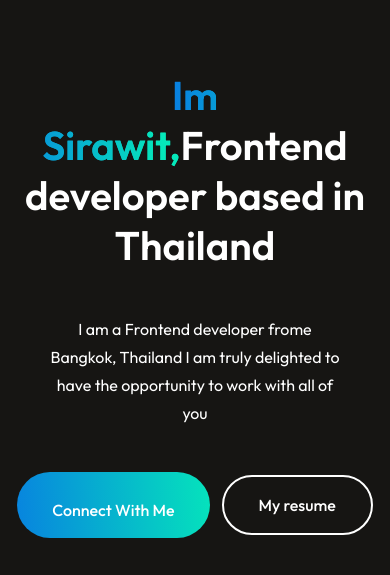
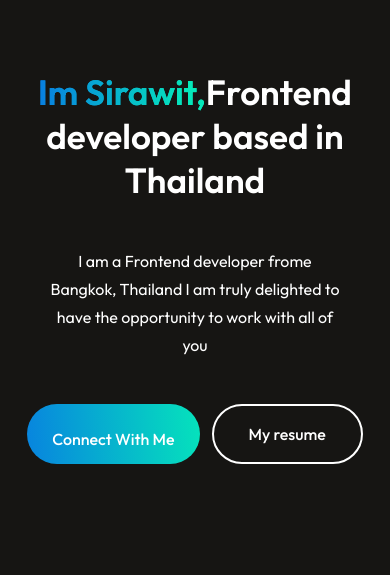
Before and after one commit to Franksirawit98/Portfolio, a React (Vite) app: page / in a window 390 px wide. Shown: the part 447-1022 px from the top of the page. Built offline with nearby package versions, Linux system fonts and the light colour scheme.

Commit message:
แก้ไข Resposive Hero/btn

```diff
--- a/src/Components/Hero/Hero.css
+++ b/src/Components/Hero/Hero.css
@@ -70,39 +70,6 @@ a{
     pointer-events: none;
 }
 
-
- /* 1024px IPAD */
-@media (max-width: 1024px) {
-
-
-    .hero img {
-        margin-top: 100px;
-        width: 300px;
-    }
-
-    .hero h1 {
-        width: 85%;
-        font-size: 60px;
-    }
-
-    .hero p {
-        width: 70%;
-        font-size: 20px;
-        line-height: 36px;
-    }
-
-    .hero-action {
-        gap: 20px;
-        font-size: 20px;
-    }
-
-    .hero-connect,
-    .hero-resume {
-        padding: 22px 40px;
-        border-radius: 45px;
-    }
-}
-
 /*768px*/
 @media(max-width:768px){
     .hero img{
@@ -135,9 +102,12 @@ a{
         padding: 20px 50px;
         border-radius: 40px;
     }
+    .hero>div:first-child {
+        display: none;
+    }
 }
 /*Mobile*/
-@media (max-width: 430px) {
+@media (max-width: 460px) {
     .hero img {
         margin-top: 80px;
         width: 220px;
@@ -145,7 +115,7 @@ a{
 
     .hero h1 {
         width: 90%;
-        font-size: 40px;
+        font-size: 35px;
     }
 
     .hero p {
@@ -158,10 +128,15 @@ a{
         gap: 12px;
         font-size: 16px;
     }
-
-    .hero-connect,
     .hero-resume {
         padding: 18px 35px;
         border-radius: 35px;
     }
+    .hero-connect{
+        padding: 15px 25px;
+        border-radius: 35px;
+    }
+    .hero>div:first-child {
+        display: none;
+    }
 }
```
